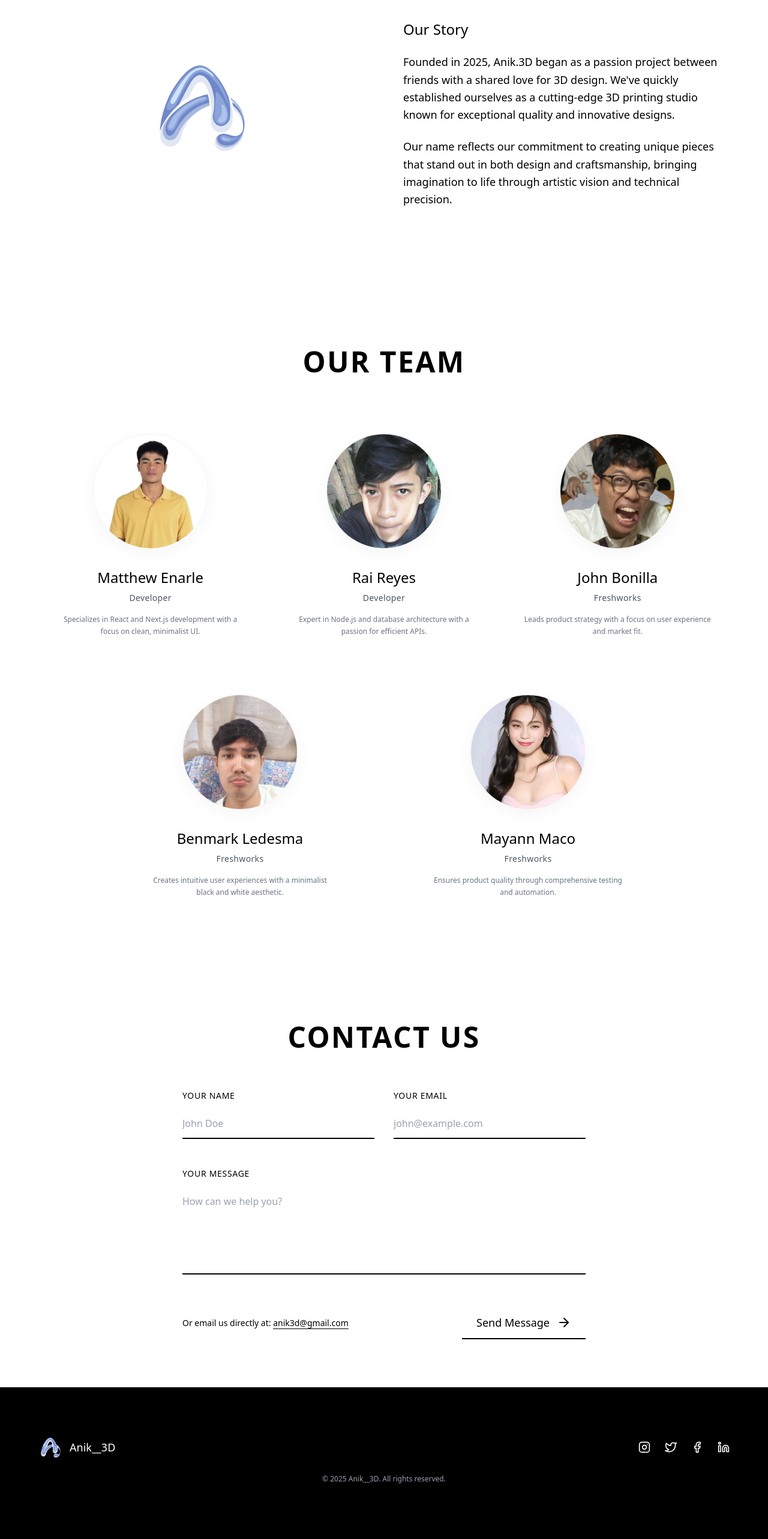
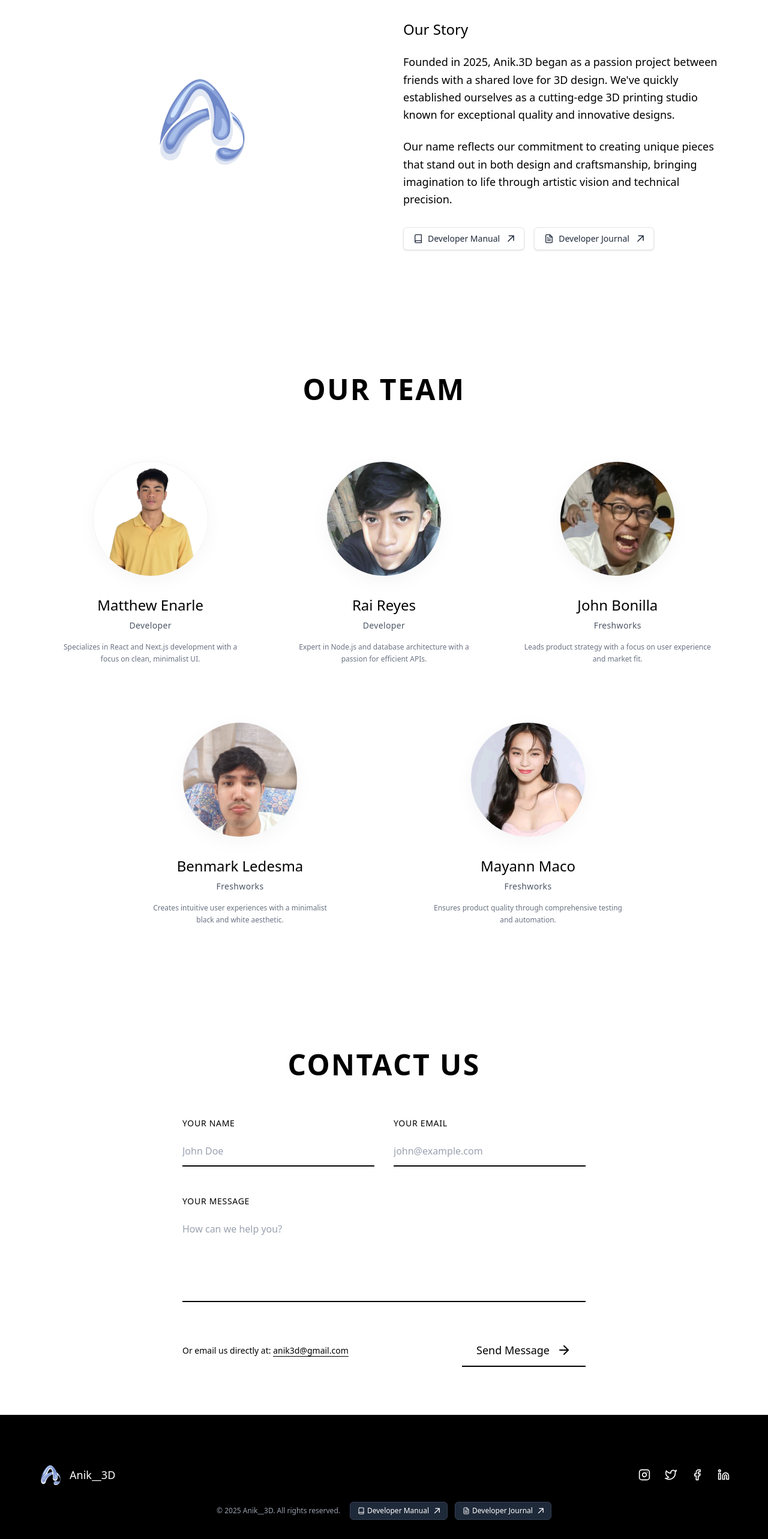
Before and after one commit to mattenarle10/anik.3d, a Next.js app: page / in a window 1280 px wide. Shown: the part 1875-4441 px from the top of the page at 60% size. Before the commit the page ends 4381 px from the top, so only its background shows below. Built offline with nearby package versions, Linux system fonts and the light colour scheme; no server answers.

Commit message:
responsiveness of landing page

```diff
--- a/package.json
+++ b/package.json
@@ -13,6 +13,7 @@
     "@react-three/drei": "^10.0.4",
     "@react-three/fiber": "^9.1.0",
     "aws-amplify": "^6.13.6",
+    "framer-motion": "^12.6.0",
     "next": "15.2.3",
     "react": "^19.0.0",
     "react-dom": "^19.0.0",
--- a/src/components/home/about-section.tsx
+++ b/src/components/home/about-section.tsx
@@ -17,7 +17,6 @@ export default function AboutSection() {
                 priority
               />
             </div>
-
           </div>
           <div className="md:w-1/2">
             <h3 className="text-2xl font-medium mb-6 text-black">Our Story</h3>
@@ -27,6 +26,40 @@ export default function AboutSection() {
             <p className="mb-6 text-lg leading-relaxed text-black">
               Our name reflects our commitment to creating unique pieces that stand out in both design and craftsmanship, bringing imagination to life through artistic vision and technical precision.
             </p>
+
+            {/* Developer Links - Vercel-like buttons */}
+            <div className="flex flex-wrap gap-4 mt-8">
+              <a
+                href="/developer-manual"
+                className="inline-flex items-center gap-2 px-4 py-2 bg-white border border-gray-200 rounded-md hover:bg-gray-50 transition-colors shadow-sm text-sm font-medium text-gray-800"
+              >
+                <svg xmlns="http://www.w3.org/2000/svg" width="16" height="16" viewBox="0 0 24 24" fill="none" stroke="currentColor" strokeWidth="2" strokeLinecap="round" strokeLinejoin="round">
+                  <path d="M4 19.5A2.5 2.5 0 0 1 6.5 17H20"></path>
+                  <path d="M6.5 2H20v20H6.5A2.5 2.5 0 0 1 4 19.5v-15A2.5 2.5 0 0 1 6.5 2z"></path>
+                </svg>
+                Developer Manual
+                <svg className="ml-1" width="12" height="12" viewBox="0 0 12 12" fill="none" xmlns="http://www.w3.org/2000/svg">
+                  <path d="M2.07102 11.3494L0.963068 10.2415L9.2017 1.98864H2.83807L2.85227 0.454545H11.8438V9.46023H10.2955L10.3097 3.09659L2.07102 11.3494Z" fill="currentColor"/>
+                </svg>
+              </a>
+
+              <a
+                href="/developer-journal"
+                className="inline-flex items-center gap-2 px-4 py-2 bg-white border border-gray-200 rounded-md hover:bg-gray-50 transition-colors shadow-sm text-sm font-medium text-gray-800"
+              >
+                <svg xmlns="http://www.w3.org/2000/svg" width="16" height="16" viewBox="0 0 24 24" fill="none" stroke="currentColor" strokeWidth="2" strokeLinecap="round" strokeLinejoin="round">
+                  <path d="M14 2H6a2 2 0 0 0-2 2v16a2 2 0 0 0 2 2h12a2 2 0 0 0 2-2V8z"></path>
+                  <polyline points="14 2 14 8 20 8"></polyline>
+                  <line x1="16" y1="13" x2="8" y2="13"></line>
+                  <line x1="16" y1="17" x2="8" y2="17"></line>
+                  <polyline points="10 9 9 9 8 9"></polyline>
+                </svg>
+                Developer Journal
+                <svg className="ml-1" width="12" height="12" viewBox="0 0 12 12" fill="none" xmlns="http://www.w3.org/2000/svg">
+                  <path d="M2.07102 11.3494L0.963068 10.2415L9.2017 1.98864H2.83807L2.85227 0.454545H11.8438V9.46023H10.2955L10.3097 3.09659L2.07102 11.3494Z" fill="currentColor"/>
+                </svg>
+              </a>
+            </div>
           </div>
         </div>
       </div>
--- a/src/components/layout/footer.tsx
+++ b/src/components/layout/footer.tsx
@@ -67,8 +67,44 @@ export default function Footer() {
           </div>
         </div>
 
-        <div className="mt-6 text-center text-xs text-gray-400 font-montreal">
-          &copy; {new Date().getFullYear()} Anik__3D. All rights reserved.
+        <div className="mt-6 flex flex-col md:flex-row items-center justify-center gap-4 text-xs">
+          <div className="text-gray-400 font-montreal">
+            &copy; {new Date().getFullYear()} Anik__3D. All rights reserved.
+          </div>
+
+          {/* Developer Links - Vercel-like buttons */}
+          <div className="flex flex-wrap gap-3 mt-2 md:mt-0">
+            <a
+              href="/developer-manual"
+              className="inline-flex items-center gap-1 px-3 py-1.5 bg-gray-800 border border-gray-700 rounded-md hover:bg-gray-700 transition-colors text-xs font-medium text-white"
+            >
+              <svg xmlns="http://www.w3.org/2000/svg" width="12" height="12" viewBox="0 0 24 24" fill="none" stroke="currentColor" strokeWidth="2" strokeLinecap="round" strokeLinejoin="round">
+                <path d="M4 19.5A2.5 2.5 0 0 1 6.5 17H20"></path>
+                <path d="M6.5 2H20v20H6.5A2.5 2.5 0 0 1 4 19.5v-15A2.5 2.5 0 0 1 6.5 2z"></path>
+              </svg>
+              Developer Manual
+              <svg className="ml-1" width="10" height="10" viewBox="0 0 12 12" fill="none" xmlns="http://www.w3.org/2000/svg">
+                <path d="M2.07102 11.3494L0.963068 10.2415L9.2017 1.98864H2.83807L2.85227 0.454545H11.8438V9.46023H10.2955L10.3097 3.09659L2.07102 11.3494Z" fill="currentColor"/>
+              </svg>
+            </a>
+
+            <a
+              href="/developer-journal"
+              className="inline-flex items-center gap-1 px-3 py-1.5 bg-gray-800 border border-gray-700 rounded-md hover:bg-gray-700 transition-colors text-xs font-medium text-white"
+            >
+              <svg xmlns="http://www.w3.org/2000/svg" width="12" height="12" viewBox="0 0 24 24" fill="none" stroke="currentColor" strokeWidth="2" strokeLinecap="round" strokeLinejoin="round">
+                <path d="M14 2H6a2 2 0 0 0-2 2v16a2 2 0 0 0 2 2h12a2 2 0 0 0 2-2V8z"></path>
+                <polyline points="14 2 14 8 20 8"></polyline>
+                <line x1="16" y1="13" x2="8" y2="13"></line>
+                <line x1="16" y1="17" x2="8" y2="17"></line>
+                <polyline points="10 9 9 9 8 9"></polyline>
+              </svg>
+              Developer Journal
+              <svg className="ml-1" width="10" height="10" viewBox="0 0 12 12" fill="none" xmlns="http://www.w3.org/2000/svg">
+                <path d="M2.07102 11.3494L0.963068 10.2415L9.2017 1.98864H2.83807L2.85227 0.454545H11.8438V9.46023H10.2955L10.3097 3.09659L2.07102 11.3494Z" fill="currentColor"/>
+              </svg>
+            </a>
+          </div>
         </div>
       </div>
     </footer>
--- a/src/components/layout/section-navigation.tsx
+++ b/src/components/layout/section-navigation.tsx
@@ -46,10 +46,14 @@ export function SectionNavigationWrapper() {
 }
 
 export default function SectionNavigation() {
-  const [isScrolled, setIsScrolled] = useState(false);
+  // Use null as initial state to avoid hydration mismatch
+  const [isScrolled, setIsScrolled] = useState<boolean | null>(null);
   const [activeSection, setActiveSection] = useState('hero');
 
   useEffect(() => {
+    // Set initial scroll state
+    setIsScrolled(window.scrollY > 300);
+
     const handleScroll = () => {
       // Check if scrolled past hero section (adjust 300 based on your hero height)
       setIsScrolled(window.scrollY > 300);
@@ -71,9 +75,17 @@ export default function SectionNavigation() {
       }
     };
 
+    // Run once immediately
+    handleScroll();
+
     window.addEventListener('scroll', handleScroll);
     return () => window.removeEventListener('scroll', handleScroll);
   }, []);
+
+  // Don't render anything during initial client-side hydration
+  if (isScrolled === null) {
+    return null;
+  }
 
   // Bottom navigation for hero section
   if (!isScrolled) {
```
Also changed, not shown: 1 other file (tests, documents, lock files or other folders).
